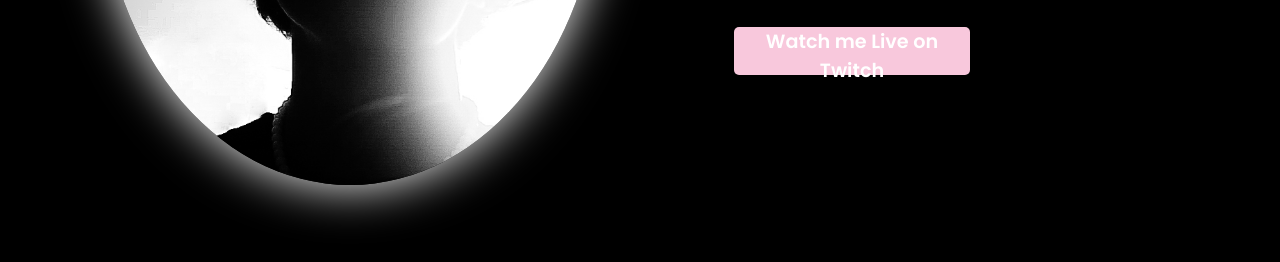
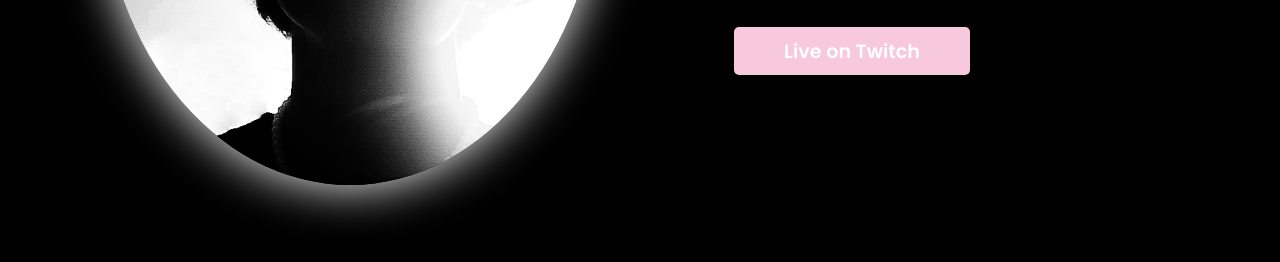
Before and after one commit to SrDogy6/SafhiePortfolio, a plain HTML site: page index.html in a window 1280 px wide. Shown: the part 535-797 px from the top of the page. Drawn offline with Linux system fonts and the light colour scheme.

Commit message:
Update index.html

```diff
--- a/index.html
+++ b/index.html
@@ -69,7 +69,7 @@
                 <a href="https://www.reddit.com/user/SafhieArt/"><i class="fa-brands fa-reddit"></i></a>
                 <a href="#"><i class="fa-brands fa-itch-io"></i></a>
             </div>
-            <a href="https://www.twitch.tv/safhieart"><div class="btn"><button>Watch me Live on Twitch</button></div></a>
+            <a href="https://www.twitch.tv/safhieart"><div class="btn"><button>Live on Twitch</button></div></a>
         </div>
         </div>
     </section>
```
